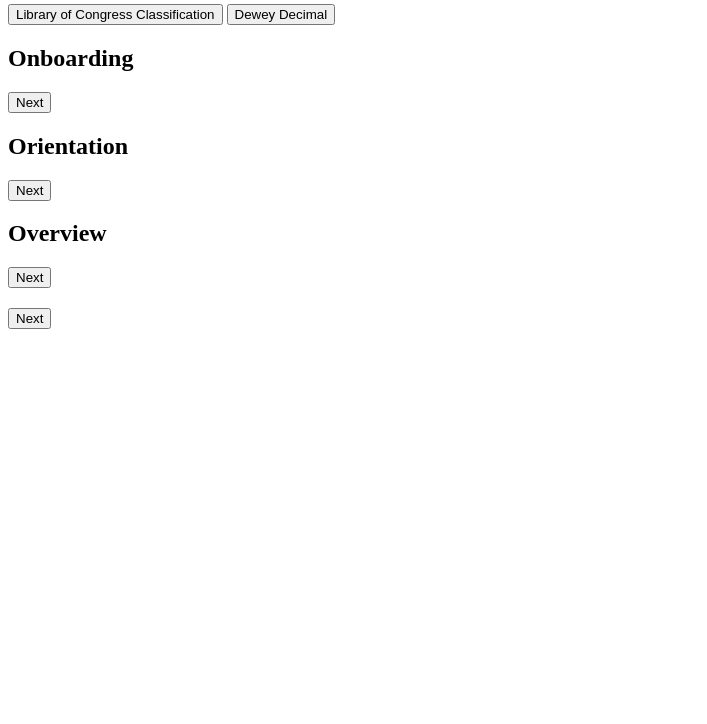
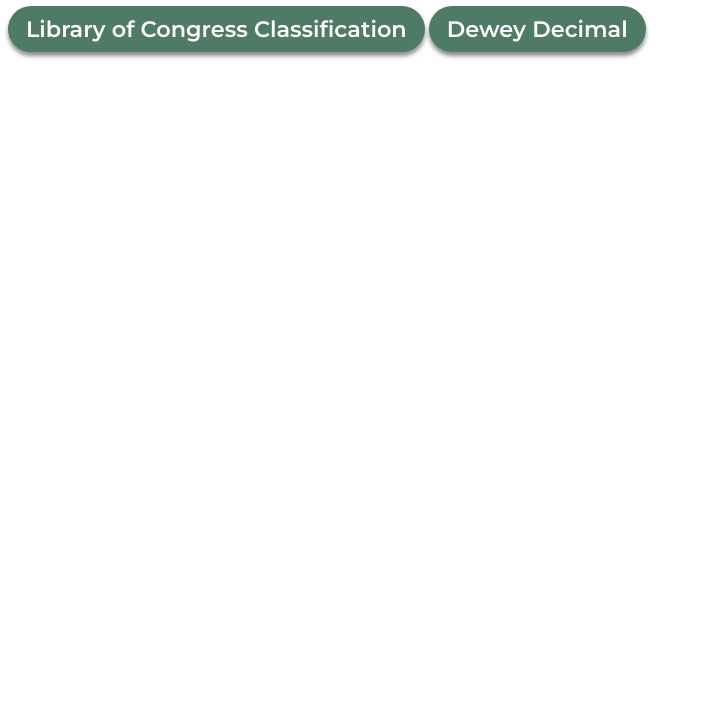
Before and after one commit to mecalpal/shelving-game, a plain HTML site: page index.html in a window 1280 px wide. Shown: the part 76-800 px from the top of the page, without its empty margins (0-707 px from the left). Drawn offline with nearby package versions, Linux system fonts and the light colour scheme; the site is published under a folder, as on GitHub Pages, so addresses that start at the root find nothing.

Commit message:
took out slashers

```diff
--- a/index.html
+++ b/index.html
@@ -60,8 +60,8 @@
         </div>
     </div>
 
-    <script type="text/javascript" src="/script.js"> </script>
-    <link rel="stylesheet" type="text/css" href="/styles.css">
+    <script type="text/javascript" src="script.js"> </script>
+    <link rel="stylesheet" type="text/css" href="styles.css">
 </body>
 
 </html>
```
